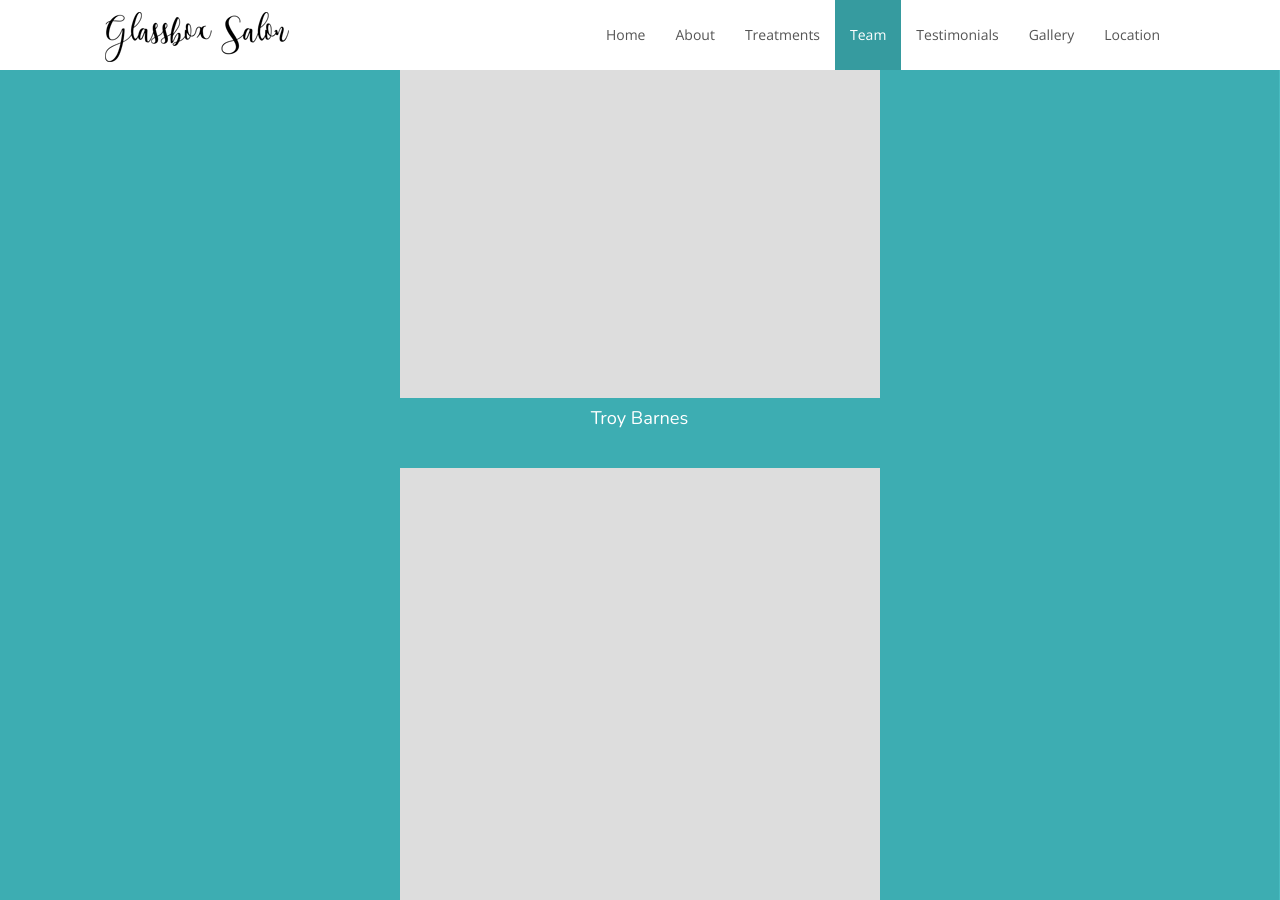
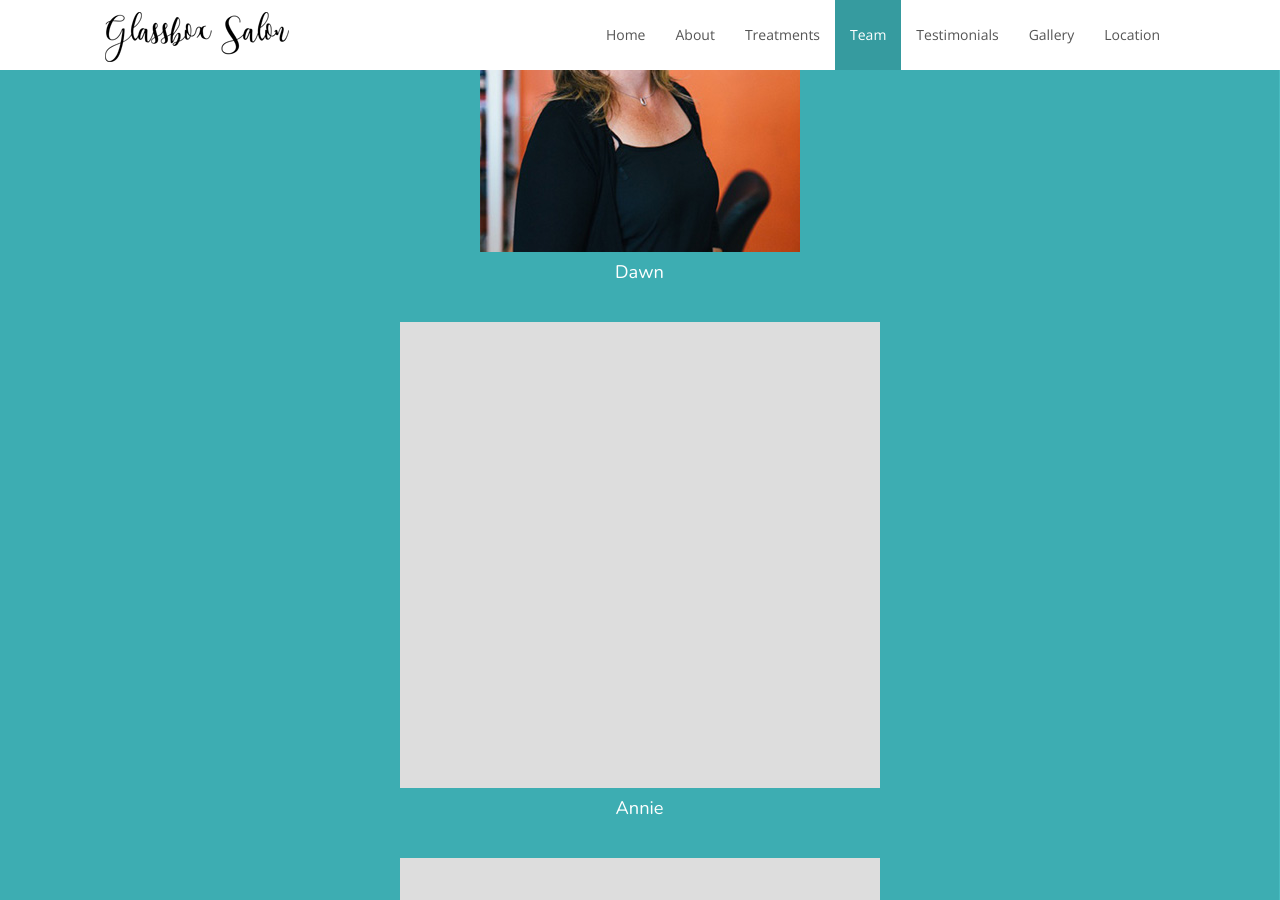
Before and after one commit to jtoste30/jtoste30.github.io, a Jekyll site: the page built from index.html, in a window 1280 px wide and 900 px high, scrolled down 2592 px. Built offline with Jekyll 4.4.1, drawn with Linux system fonts in a browser that asks for light colours; nearby versions of some CDN libraries.

Commit message:
Update team.yml

```diff
--- a/_data/team.yml
+++ b/_data/team.yml
@@ -3,8 +3,8 @@
   email: email@gmail.com
   phone: 9659 43 21
 
-- name: Troy Barnes
-  image: team.jpg
+- name: Dawn
+  image: dawn.jpg
   email: email@gmail.com
   phone: 9659 43 21
 
```
